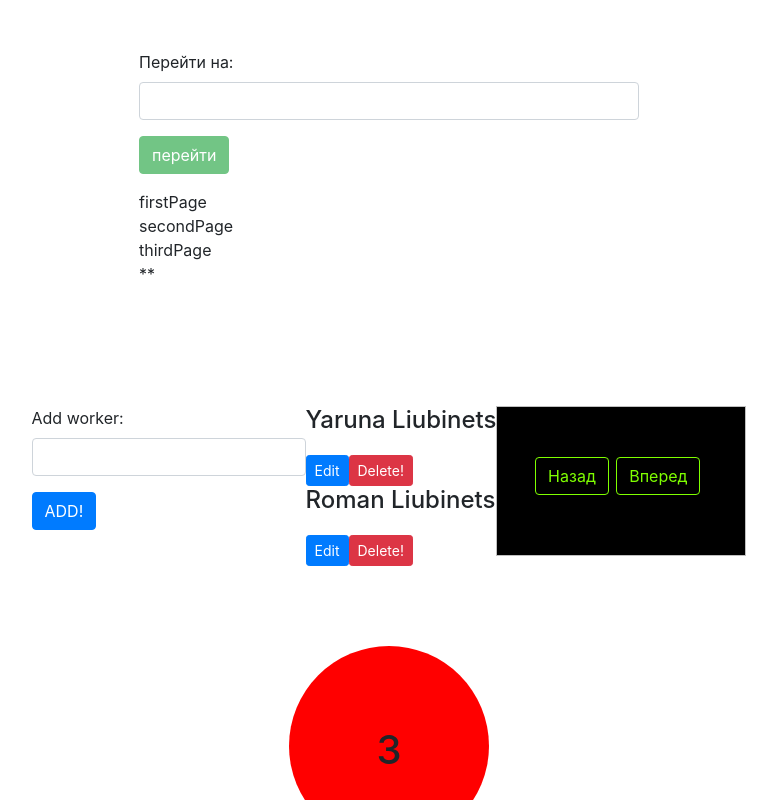
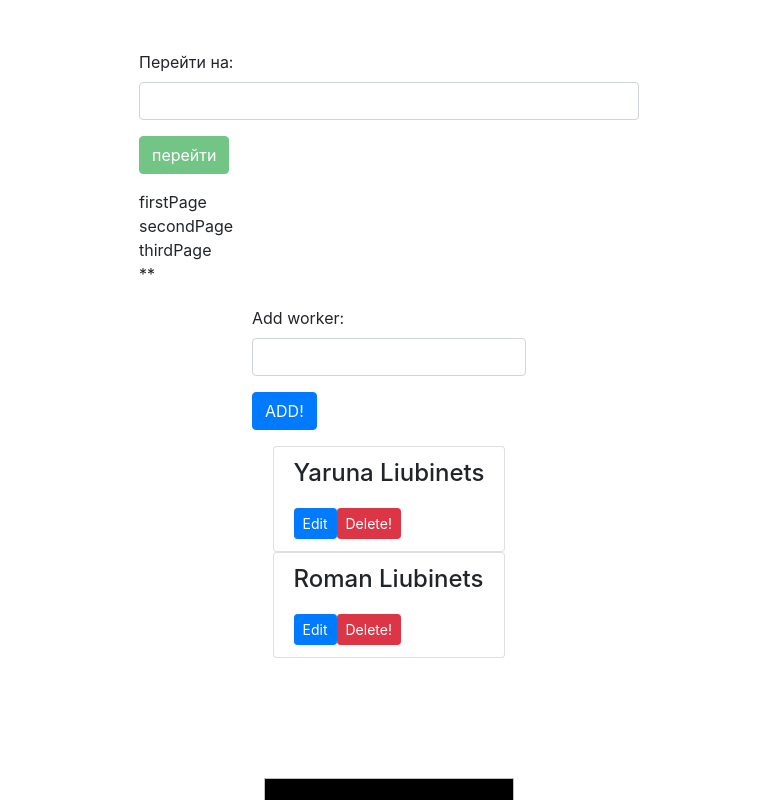
Before and after one commit to Roman-Liubinets/trainee-task, an Angular app: page /thirdPage in a window 1280 px wide. Shown: the top 800 px of the page, without its empty margins (251-1028 px from the left). Built offline with nearby package versions, Linux system fonts and the light colour scheme.

Commit message:
some CRUD stuffs like delete

```diff
--- a/src/app/add-worker/add-worker.component.ts
+++ b/src/app/add-worker/add-worker.component.ts
@@ -13,6 +13,7 @@ export class AddWorkerComponent {
     this.workerName = "";
   }
 
+
   constructor(private crudService: CrudService) { }
 
 
--- a/src/app/crud.service.ts
+++ b/src/app/crud.service.ts
@@ -1,13 +1,24 @@
+import { DEFAULT_PACKAGE_URL_PROVIDER } from "@angular/platform-browser-dynamic/src/compiler_factory";
+
 export class CrudService {
     workers = [{
         fullName: "Yaruna Liubinets"
     },{
         fullName: "Roman Liubinets"
     }];
-
+// CRUD Operations
+// add to new workers
     addWorker(fullName: string) {
         this.workers.push({
             fullName
         })
     }
+//delete workers
+    deleteWorker(index){
+        this.workers.splice(index, 1);
+    }
+// Edit workers
+    // editWorker(index) {
+    //     this.workers.fullName = editName;
+    // }
 }
--- a/src/app/third-page/third-page.component.css
+++ b/src/app/third-page/third-page.component.css
@@ -58,3 +58,18 @@ h1 {
 .buttons {
     margin-top: 50px;
 }
+
+.worker-container {
+    justify-content: center;
+    display: flex;
+    align-items: stretch;
+    flex-direction: row;
+    margin-top: 20px;
+}
+
+.work-container-2 {
+    justify-content: center;
+    display: flex;
+    align-items: stretch;
+    flex-direction: row;
+}
--- a/src/app/third-page/third-page.component.html
+++ b/src/app/third-page/third-page.component.html
@@ -1,16 +1,23 @@
+<div class="worker-container">
+    <app-add-worker></app-add-worker>
+</div>
+<div class="work-container-2">
+    <div class="list-group">
+        <app-workers *ngFor="let worker of workers; let i=index" [workerItem]="worker"></app-workers>
+    </div>
+</div>
 <div class="container-1">
-    <app-add-worker></app-add-worker>
-    <div class="list-group">
-        <app-workers *ngFor="let worker of workers" [workerItem]="worker"></app-workers>
-    </div>
     <div class="buttons-container">
         <div class="buttons">
-          <a routerLink='/secondPage'><button class="btn">Назад</button></a>
-          <a routerLink='/firstPage'><button class="btn">Вперед</button></a>
+            <a routerLink='/secondPage'>
+                <button class="btn">Назад</button>
+            </a>
+            <a routerLink='/firstPage'>
+                <button class="btn">Вперед</button>
+            </a>
         </div>
     </div>
 </div>
-
 <div class="circl">
     <h1>3</h1>
 </div>
--- a/src/app/workers/workers.component.html
+++ b/src/app/workers/workers.component.html
@@ -1,7 +1,7 @@
-<div class="list-group">
+<div [ngClass]="getClass()" >
     <h4 [ngStyle]="{marginBottom: '20px'}">{{worker.fullName}}</h4>
     <div>
-      <button class="btn btn-sm btn-primary">Edit</button>
-      <button class="btn btn-sm btn-danger">Delete!</button>
+      <button class="btn btn-sm btn-primary" (click)="editWorker()">Edit</button>
+      <button class="btn btn-sm btn-danger" (click)="deleteWorker()">Delete!</button>
     </div>
 </div>
--- a/src/app/workers/workers.component.ts
+++ b/src/app/workers/workers.component.ts
@@ -9,11 +9,25 @@ import { CrudService} from '../crud.service';
 export class WorkersComponent implements OnInit {
   @Input('workerItem') worker;
 
-  constructor() { }
+  constructor(private crudService: CrudService) { }
+
+  getClass() {
+    return{
+      'list-group-item': true
+    }
+  }
 
   ngOnInit() {
 
   }
+workerName="";
+workerEditedName="Edited Name";
 
+  deleteWorker() {
+    this.crudService.deleteWorker(this.workerName);
+  }
+//   editWorker() {
+//     this.crudService.editWorker(this.workerEditedName);
+// }
 
 }
```
Lines whose indentation alone changed are shown as unchanged.
